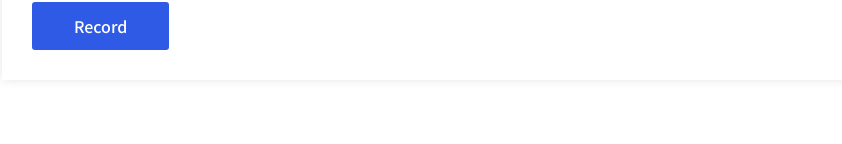
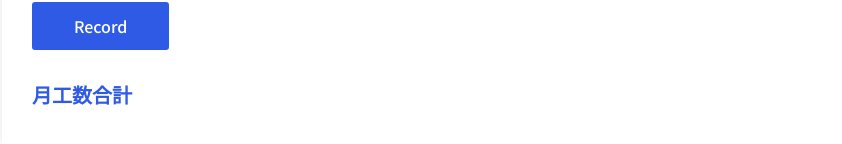
Before and after one commit to dayoshii27/log_app, a Vue app: page / in a window 1280 px wide. Shown: the part 372-516 px from the top of the page, without its empty margins (198-1040 px from the left). Built offline with nearby package versions, Linux system fonts and the light colour scheme.

Commit message:
#6: Update: プロジェクトごとの現在の合計工数を表示：スタイルを整える

```diff
--- a/src/App.vue
+++ b/src/App.vue
@@ -97,6 +97,9 @@
             </ul>
           </li>
         </ul>
+      </div>
+      <div class="monthly-total">
+        <h2 class="monthly-total__title">月工数合計</h2>
         <ul class="monthly-mon-hour__sum-list">
           <li
             v-for="project in monthCostsSum"
--- a/src/scss/main.scss
+++ b/src/scss/main.scss
@@ -144,6 +144,16 @@ border-radius: 3px;
 box-shadow:0 0 0 1px rgba(255, 255, 255, .3);
 }
 
+.monthly-total {
+  margin-top: 30px;
+
+  &__title {
+    color: $color-main;
+    font-size: 20px;
+    margin-bottom: 5px;
+  }
+}
+
 // modal
 main {
   .modal_opened & {
```
